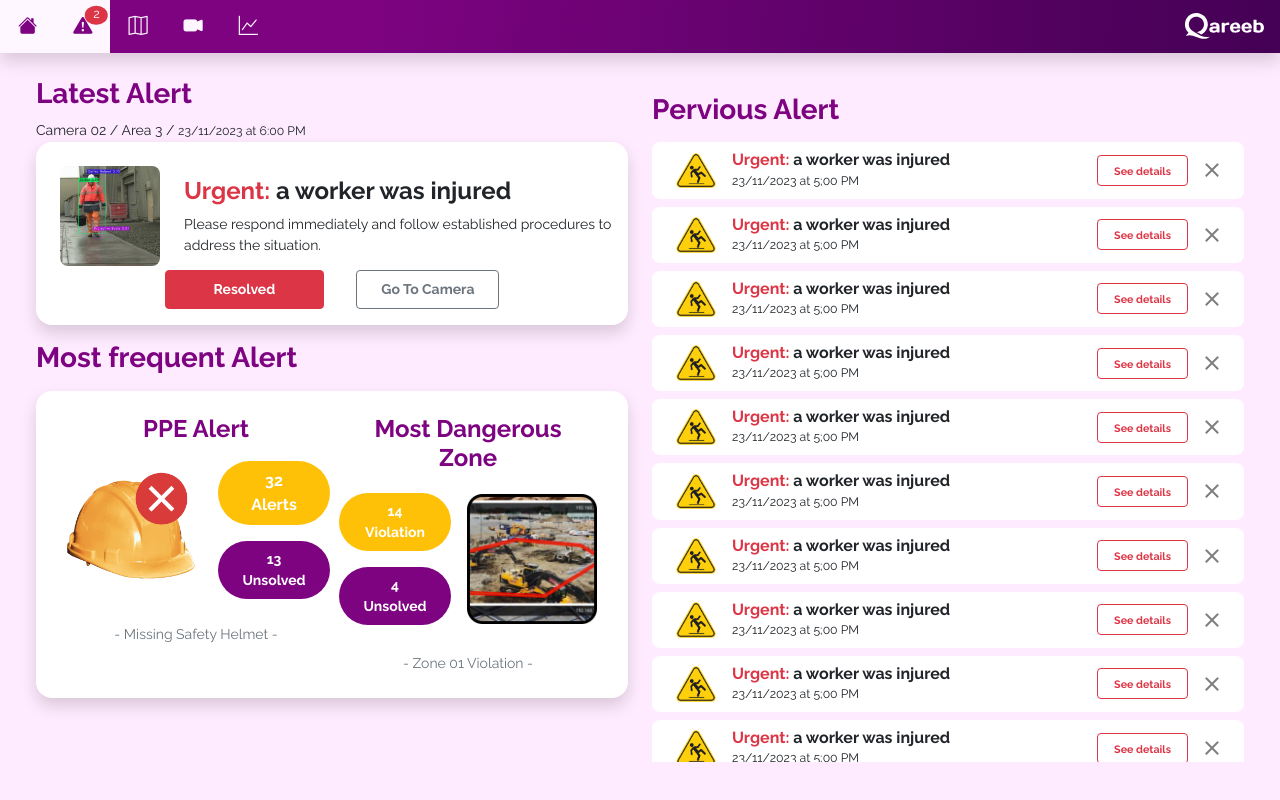
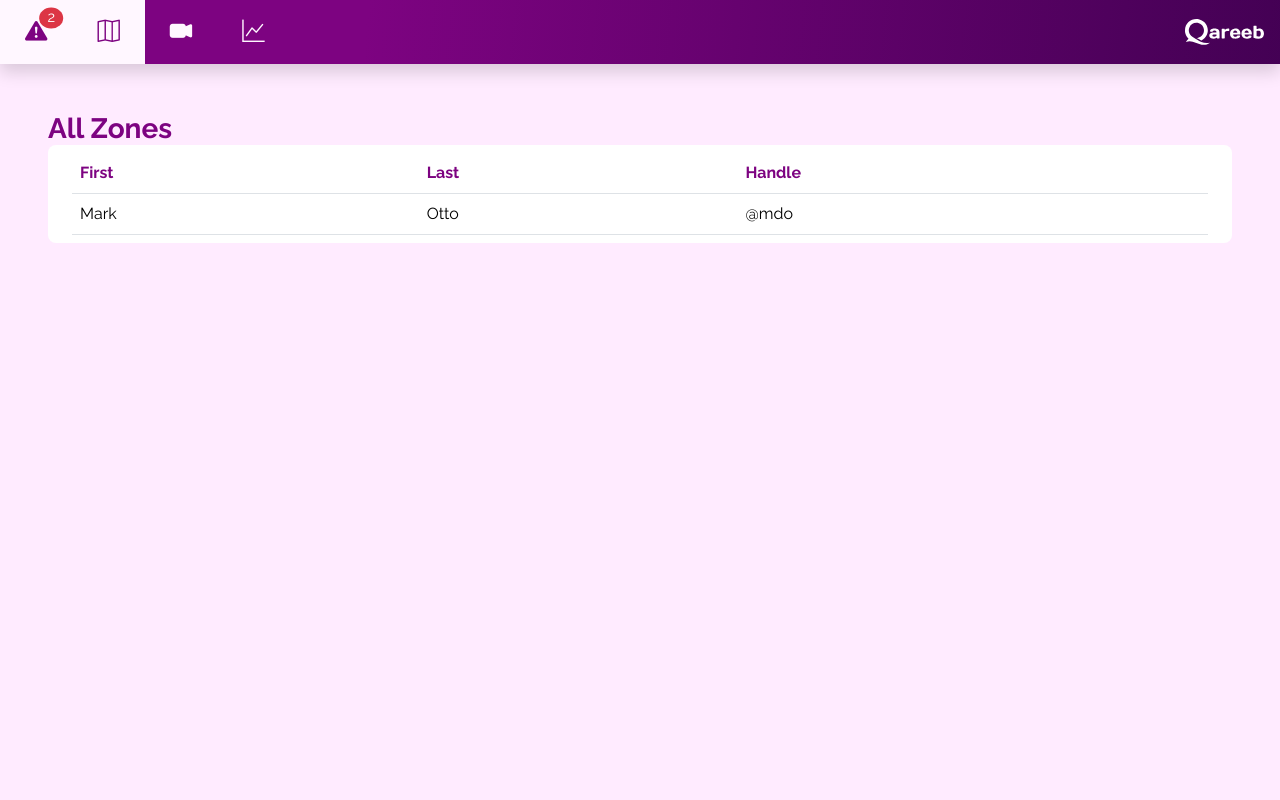
Before and after one commit to joesdevil/sifou, a React (Create React App) app: page /zones in a window 1280 px wide. Built offline with nearby package versions, Linux system fonts and the light colour scheme.

Commit message:
add react router and start Zones section

```diff
--- a/package.json
+++ b/package.json
@@ -9,6 +9,7 @@
     "bootstrap-icons": "^1.11.2",
     "react": "^18.2.0",
     "react-dom": "^18.2.0",
+    "react-router-dom": "^6.21.0",
     "react-scripts": "5.0.1",
     "web-vitals": "^2.1.4"
   },
--- a/src/App.css
+++ b/src/App.css
@@ -21,20 +21,20 @@ nav {
 nav ul li img{
   width: 23px;
 }
-nav ul li{
+nav ul .link{
   padding:15px 25px;
   color: #FFF7FF;
   font-size: 1.4rem;
 }
 .pr-color{
-  color: #7d0381;
+  color: #7d0381 !important;
 }
 .pr-bg{
-  background-color: #7d0381;
+  background-color: #7d0381 !important;
 }
-nav ul li:hover, .nav-act{
-  background-color: #FFF7FF;
-  color: #7d0381;
+nav .link:hover, .link.active{
+  background-color: #FFF7FF !important;
+  color: #7d0381 !important;
   cursor: pointer;
   transition: all 0.4s;
 }
--- a/src/App.js
+++ b/src/App.js
@@ -1,13 +1,21 @@
+import React from 'react';
+import { BrowserRouter as Router, Route, Routes } from 'react-router-dom';
 import './App.css';
 import Nav from './components/nav';
 import Haz from './haz';
+import Zones from './zones';
 
 function App() {
   return (
-    <div className="App">
-      <Nav />
-      <Haz />
-    </div>
+    <Router>
+      <div className="App">
+        <Nav />
+        <Routes>
+        <Route path="/" exact element={<Haz />} />
+        <Route path="/zones" exact element={<Zones />} />
+        </Routes>
+      </div>
+    </Router>
   );
 }
 
--- a/src/components/haz/mostF.jsx
+++ b/src/components/haz/mostF.jsx
@@ -9,7 +9,7 @@ export default function MostF() {
         <div className="d-flex justify-content-center align-items-center">
           <img src={PPE} className="" width="140px" alt="" />
           <div className="ms-3" style={{ width: "" }}>
-            <div className="rounded-pill bg-warning px-4 py-2 text-center text-white fw-bold">
+            <div className="rounded-pill small bg-warning px-4 py-2 text-center text-white fw-bold">
               32 Alerts
             </div>
             <div className="rounded-pill mt-3 pr-bg px-4 py-2 small text-center text-white fw-bold">
--- a/src/components/nav.jsx
+++ b/src/components/nav.jsx
@@ -1,31 +1,30 @@
-import logo from "../images/logo.svg";
+import { NavLink } from 'react-router-dom';
+import logo from '../images/logo.svg';
+
 export default function Nav() {
   return (
     <nav className="d-flex m-0 shadow align-items-center justify-content-between">
       <ul className="list-unstyled d-flex align-content-center m-0">
-        <li>
-          <i class="bi bi-house-fill"></i>
-        </li>
-        <li className="nav-act">
-          <b class="bi bi-exclamation-triangle-fill position-relative">
-            <span class="position-absolute text-center px-2 py-0 pb-1 top-0 ms-1 start-100 translate-middle badge rounded-circle bg-danger">
+        <NavLink className="link" to="/" exact activeClassName="active">
+          <b className="bi bi-exclamation-triangle-fill position-relative">
+            <span className="position-absolute text-center px-2 py-0 pb-1 top-0 ms-1 start-100 translate-middle badge rounded-circle bg-danger">
               <small className="fw-normal">2</small>
-              <span class="visually-hidden">unread messages</span>
+              <span className="visually-hidden">unread messages</span>
             </span>
           </b>
-        </li>
-        <li>
-          <i class="bi bi-map"></i>
-        </li>
-        <li>
-          <i class="bi bi-camera-video-fill"></i>
-        </li>
-        <li>
-          <i class="bi bi-graph-up"></i>
-        </li>
+        </NavLink>
+        <NavLink className="link" to="/zones" activeClassName="active">
+          <i className="bi bi-map"></i>
+        </NavLink>
+        <NavLink className="link" to="/videos" activeClassName="active">
+          <i className="bi bi-camera-video-fill"></i>
+        </NavLink>
+        <NavLink className="link" to="/analytics" activeClassName="active">
+          <i className="bi bi-graph-up"></i>
+        </NavLink>
       </ul>
       <div className="logo me-3">
-        <img src={logo} height="26px" alt="" srcset="" />
+        <img src={logo} height="26px" alt="" />
       </div>
     </nav>
   );
--- /dev/null
+++ b/src/components/zones/main.jsx
@@ -0,0 +1,25 @@
+export default function Main() {
+  return (
+    <div className="p-5">
+      <h3 className="pr-color mb3">All Zones</h3>
+      <div className="bg-white mb-2 px-4 py-2 rounded-3">
+        <table class="table">
+          <thead>
+            <tr className="">
+              <th scope="col" className="pr-color">First</th>
+              <th scope="col" className="pr-color">Last</th>
+              <th scope="col" className="pr-color">Handle</th>
+            </tr>
+          </thead>
+          <tbody>
+            <tr>
+              <td>Mark</td>
+              <td>Otto</td>
+              <td>@mdo</td>
+            </tr>
+          </tbody>
+        </table>
+      </div>
+    </div>
+  );
+}
--- /dev/null
+++ b/src/zones.jsx
@@ -0,0 +1,9 @@
+import Main from "./components/zones/main";
+
+export default function Zones() {
+  return(
+    <>
+    <Main></Main>
+  </>
+  )
+}
```
Also changed, not shown: 1 other file (tests, documents, lock files or other folders).
